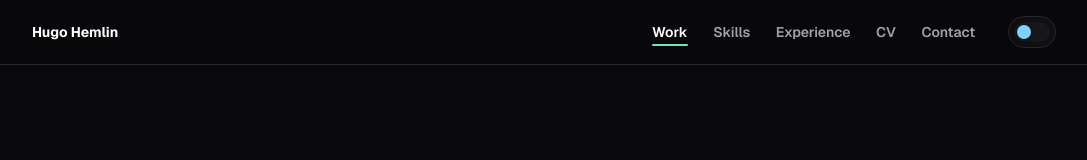
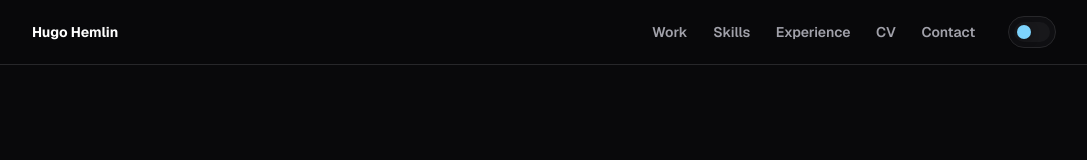
Before and after one commit to Luunomx/Luunom-portfolio, a Next.js app: page / in a window 1280 px wide. Shown: the top 160 px of the page, without its empty margins (96-1183 px from the left). Built offline with nearby package versions, Linux system fonts and the light colour scheme; no server answers.

Commit message:
Fix portfolio section navigation

```diff
--- a/app/globals.css
+++ b/app/globals.css
@@ -73,7 +73,7 @@ body {
 }
 
 section {
-  scroll-margin-top: 5rem;
+  scroll-margin-top: 4rem;
 }
 
 ::selection {
--- a/app/site-chrome.tsx
+++ b/app/site-chrome.tsx
@@ -26,38 +26,34 @@ export function SiteChrome() {
   useEffect(() => {
     const updateScrollState = () => {
       setIsScrolled(window.scrollY > 12);
+
+      const headerHeight =
+        document.querySelector(".site-header")?.getBoundingClientRect()
+          .height ?? 64;
+      const activationPoint = window.scrollY + headerHeight + 1;
+      const activeItem = [...navItems].reverse().find((item) => {
+        const section = document.querySelector(item.href);
+
+        if (!section) {
+          return false;
+        }
+
+        const sectionTop = section.getBoundingClientRect().top + window.scrollY;
+
+        return sectionTop <= activationPoint;
+      });
+
+      setActiveSection(activeItem?.href ?? "");
     };
 
+    updateScrollState();
+
     window.addEventListener("scroll", updateScrollState, { passive: true });
+    window.addEventListener("resize", updateScrollState);
 
     return () => {
       window.removeEventListener("scroll", updateScrollState);
-    };
-  }, []);
-
-  useEffect(() => {
-    const observedSections = navItems
-      .map((item) => document.querySelector(item.href))
-      .filter((section): section is Element => Boolean(section));
-
-    const observer = new IntersectionObserver(
-      (entries) => {
-        const visibleEntry = entries.find((entry) => entry.isIntersecting);
-
-        if (visibleEntry?.target.id) {
-          setActiveSection(`#${visibleEntry.target.id}`);
-        }
-      },
-      {
-        rootMargin: "-35% 0px -50% 0px",
-        threshold: 0.01,
-      },
-    );
-
-    observedSections.forEach((section) => observer.observe(section));
-
-    return () => {
-      observer.disconnect();
+      window.removeEventListener("resize", updateScrollState);
     };
   }, []);
 
```
